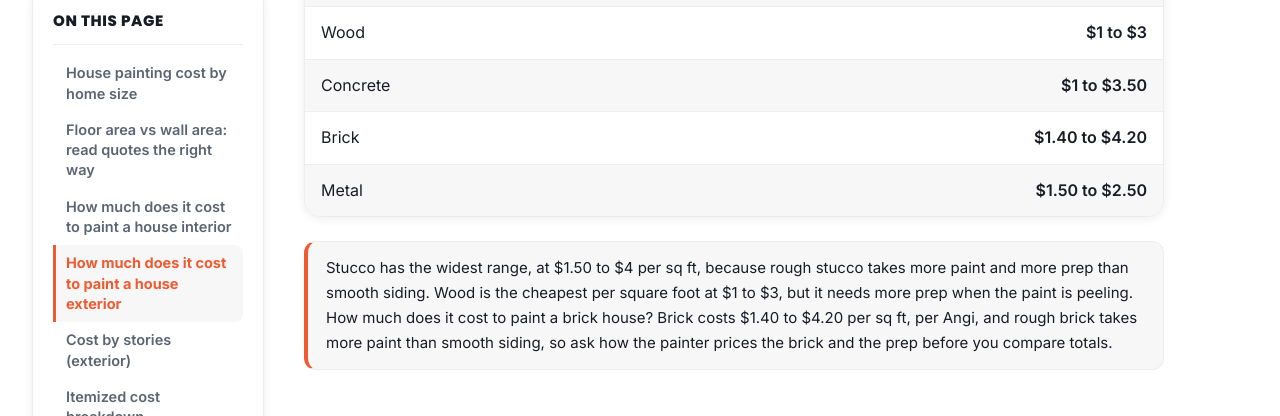
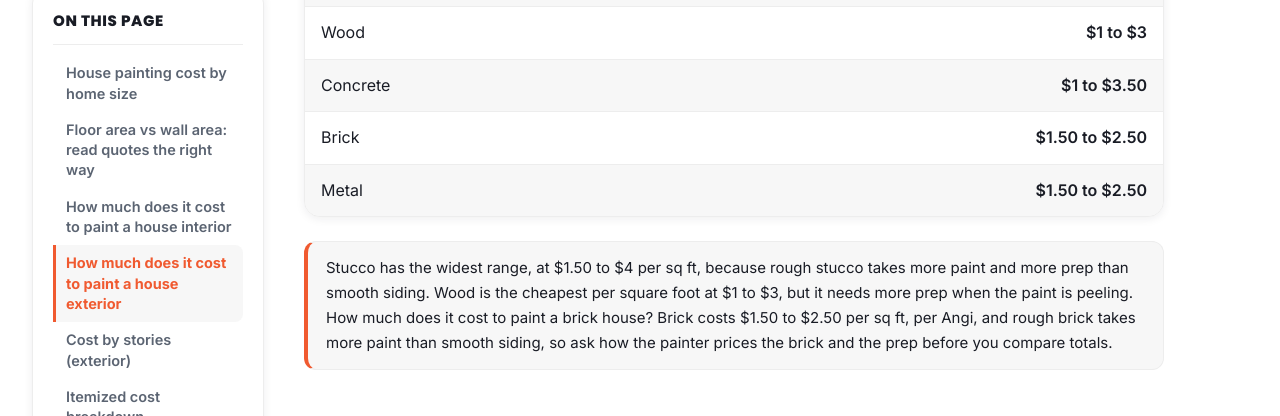
Before and after one commit to zaidmeo09-dhangal/howmuchdoesitcostusa, a Jekyll site: the page built from _posts/2026-11-21-how-much-does-it-cost-to-paint-a-house.md, in a window 1280 px wide and 900 px high, scrolled down 5065 px. Shown: the part 133-549 px from the top of the window. Built offline with Jekyll 4.4.1, drawn with Linux system fonts in a browser that asks for light colours; some of the changed text lies outside the part shown.

Commit message:
Initial deploy: add _posts/2026-11-21-how-much-does-it-cost-to-paint-a-house.md

```diff
--- a/_posts/2026-11-21-how-much-does-it-cost-to-paint-a-house.md
+++ b/_posts/2026-11-21-how-much-does-it-cost-to-paint-a-house.md
@@ -124,7 +124,7 @@ schema: |
             "name": "How much does it cost to paint a brick house?",
             "acceptedAnswer": {
               "@type": "Answer",
-              "text": "Brick costs $1.40 to $4.20 per sq ft, per Angi. The total depends on the size of the home and the prep the brick needs, because rough brick takes more paint than smooth siding."
+              "text": "Brick costs $1.50 to $2.50 per sq ft, per Angi. The total depends on the size of the home and the prep the brick needs, because rough brick takes more paint than smooth siding."
             }
           },
           {
@@ -202,7 +202,7 @@ schema: |
 
 ## How much does it cost to paint a house interior
 
-<p>Interior prices vary by room size and by room type, per Angi. A 10 by 12 ft room costs $240 to $720, and a 20 by 25 ft room costs $1,000 to $3,000. A single room costs $400 to $1,200, and a whole interior of 1,500 to 2,000 sq ft costs $3,000 to $8,000.</p>
+<p>Interior prices vary by room size and by room type, per Angi. A 10 by 12 ft room costs $240 to $720, and a 20 by 25 ft room costs $1,000 to $3,000. A single room costs $400 to $1,200, and a whole interior of a 2,000 sq ft home costs $4,000 to $12,000, per Angi.</p>
 
 <p class="table-hint">Swipe to see the Sample range column &rarr;</p>
   <div class="table-wrap">
@@ -239,13 +239,13 @@ schema: |
 <tr><td>Stucco</td><td>$1.50 to $4</td></tr>
 <tr><td>Wood</td><td>$1 to $3</td></tr>
 <tr><td>Concrete</td><td>$1 to $3.50</td></tr>
-<tr><td>Brick</td><td>$1.40 to $4.20</td></tr>
+<tr><td>Brick</td><td>$1.50 to $2.50</td></tr>
 <tr><td>Metal</td><td>$1.50 to $2.50</td></tr>
 </tbody>
 </table>
 </div>
 
-<p class="note">Stucco has the widest range, at $1.50 to $4 per sq ft, because rough stucco takes more paint and more prep than smooth siding. Wood is the cheapest per square foot at $1 to $3, but it needs more prep when the paint is peeling. How much does it cost to paint a brick house? Brick costs $1.40 to $4.20 per sq ft, per Angi, and rough brick takes more paint than smooth siding, so ask how the painter prices the brick and the prep before you compare totals.</p>
+<p class="note">Stucco has the widest range, at $1.50 to $4 per sq ft, because rough stucco takes more paint and more prep than smooth siding. Wood is the cheapest per square foot at $1 to $3, but it needs more prep when the paint is peeling. How much does it cost to paint a brick house? Brick costs $1.50 to $2.50 per sq ft, per Angi, and rough brick takes more paint than smooth siding, so ask how the painter prices the brick and the prep before you compare totals.</p>
 
 ## Cost by stories (exterior)
 
@@ -464,9 +464,9 @@ Two coats cost more than one and usually look better and last longer. A color ch
 <details class="faq"><summary>Should I paint the trim and ceilings too?</summary><p>It depends on the scope you want. Walls only is the cheapest job, while adding ceilings and trim adds labor for overhead work and detailed cutting in. Check that each quote lists the same scope before you compare prices.</p></details>
 <details class="faq"><summary>How much does it cost to paint a house?</summary><p>A typical exterior paint job for a 1,800 sq ft home costs about $4,200, with a sample range of $2,800 to $6,800. The same home interior costs about $3,350 typical.</p></details>
 <details class="faq"><summary>How much does it cost to paint a 1500 sq ft house interior?</summary><p>A 1500 sq ft house interior costs about $2,800 typical, from 1,500 times $1.85, which is $2,775, rounded to $2,800, with a sample range of about $1,870 to $4,530.</p></details>
-<details class="faq"><summary>How much does it cost to paint a brick house?</summary><p>Brick costs $1.40 to $4.20 per sq ft, per Angi. The total depends on the size of the home and the prep the brick needs, because rough brick takes more paint than smooth siding.</p></details>
+<details class="faq"><summary>How much does it cost to paint a brick house?</summary><p>Brick costs $1.50 to $2.50 per sq ft, per Angi. The total depends on the size of the home and the prep the brick needs, because rough brick takes more paint than smooth siding.</p></details>
 <details class="faq"><summary>How much does it cost to paint a 2,000 sq ft house?</summary><p>A 2,000 sq ft home costs about $4,650 typical exterior, with a sample range of $3,100 to $7,530, and about $3,700 typical interior.</p></details>
-<details class="faq"><summary>What is the best time of year to paint a house?</summary><p>Spring and fall are the best seasons for exterior painting in most of the USA, because the weather is dry and mild. Paint in the off season for better rates, and do not start an exterior job when rain is expected before the paint has dried.</p></details>
+<details class="faq"><summary>What is the best time of year to paint a house?</summary><p>Spring and fall are the best seasons for exterior painting in most of the USA, because the weather is dry and mild.</p></details>
 
 ## References
 
```
Also changed, not shown: other parts of _posts/2026-11-21-how-much-does-it-cost-to-paint-a-house.md (+2 -2 lines).
